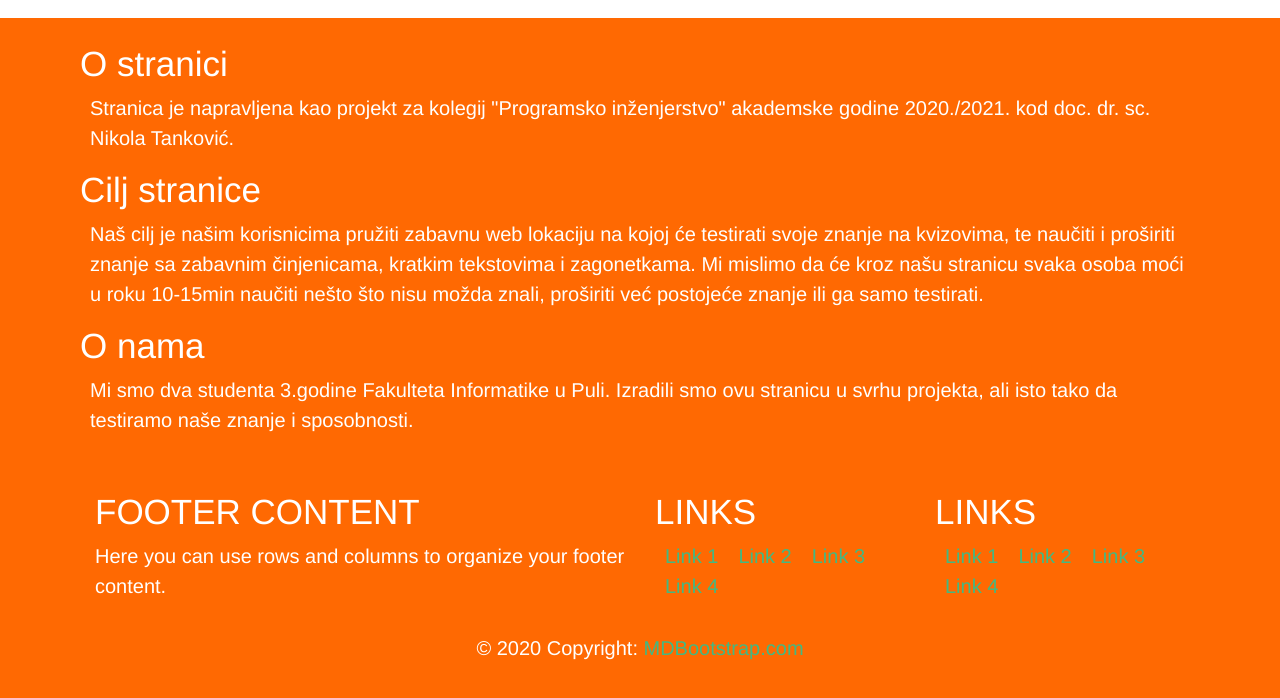
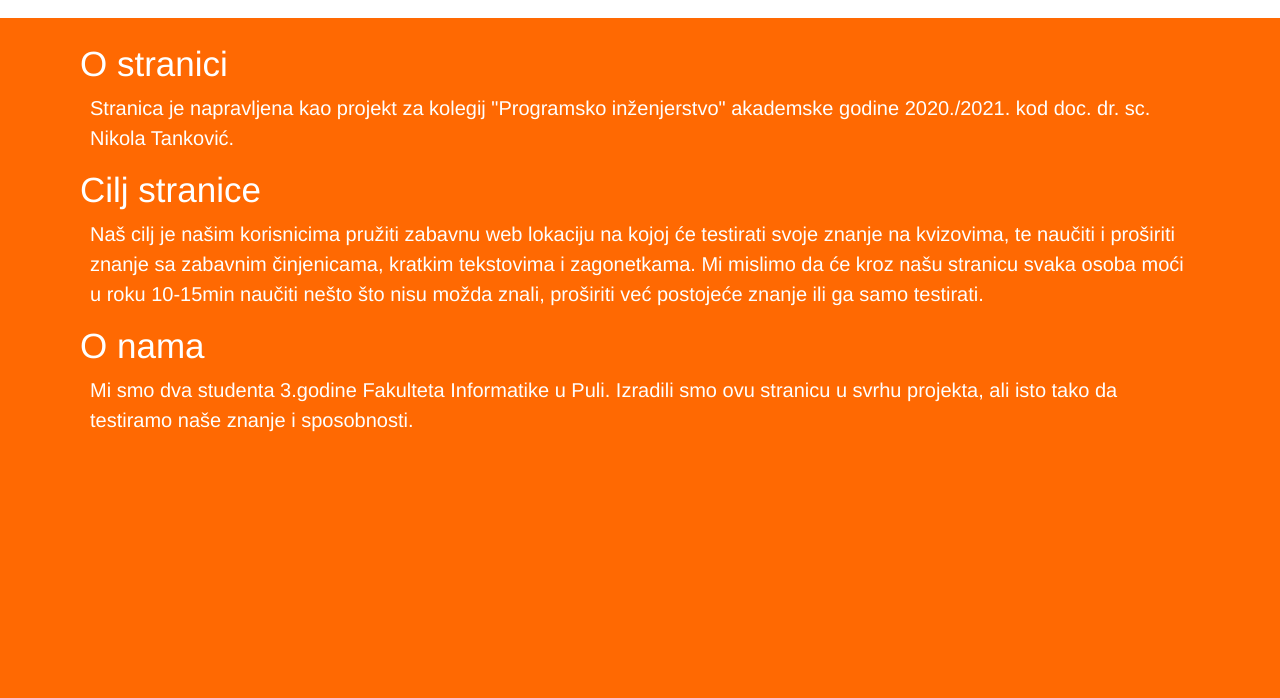
Before and after one commit to kuveeee/misli_brzo, a Vue app in the folder misli_brzo/: page / in a window 1280 px wide. Shown: the part 1146-1844 px from the top of the page. Built offline with nearby package versions, Linux system fonts and the light colour scheme.

Commit message:
Kreiranje footer komponente
Nije dovršeno. Komponenta još nije vidljiva na stranici.

```diff
--- a/misli_brzo/src/components/HelloWorld.vue
+++ b/misli_brzo/src/components/HelloWorld.vue
@@ -66,78 +66,7 @@
           </li>
         </ul>
       </div>
-      <footer class="page-footer font-small blue pt-4">
-    <!-- Footer Links -->
-    <div class="container-fluid text-center text-md-left">
-      <!-- Grid row -->
-      <div class="row">
-        <!-- Grid column -->
-        <div class="col-md-6 mt-md-0 mt-3">
-          <!-- Content -->
-          <h5 class="text-uppercase">Footer Content</h5>
-          <p>
-            Here you can use rows and columns to organize your footer content.
-          </p>
-        </div>
-        <!-- Grid column -->
-
-        <hr class="clearfix w-100 d-md-none pb-3" />
-
-        <!-- Grid column -->
-        <div class="col-md-3 mb-md-0 mb-3">
-          <!-- Links -->
-          <h5 class="text-uppercase">Links</h5>
-
-          <ul class="list-unstyled">
-            <li>
-              <a href="#!">Link 1</a>
-            </li>
-            <li>
-              <a href="#!">Link 2</a>
-            </li>
-            <li>
-              <a href="#!">Link 3</a>
-            </li>
-            <li>
-              <a href="#!">Link 4</a>
-            </li>
-          </ul>
-        </div>
-        <!-- Grid column -->
-
-        <!-- Grid column -->
-        <div class="col-md-3 mb-md-0 mb-3">
-          <!-- Links -->
-          <h5 class="text-uppercase">Links</h5>
-
-          <ul class="list-unstyled">
-            <li>
-              <a href="#!">Link 1</a>
-            </li>
-            <li>
-              <a href="#!">Link 2</a>
-            </li>
-            <li>
-              <a href="#!">Link 3</a>
-            </li>
-            <li>
-              <a href="#!">Link 4</a>
-            </li>
-          </ul>
-        </div>
-        <!-- Grid column -->
-      </div>
-      <!-- Grid row -->
-    </div>
-    <!-- Footer Links -->
-
-    <!-- Copyright -->
-    <div class="footer-copyright text-center py-3">
-      © 2020 Copyright:
-      <a href="https://mdbootstrap.com/"> MDBootstrap.com</a>
-    </div>
-    <!-- Copyright -->
-  </footer>
+      <!-- Mjesto za footer (privremeno) -->
     </div>
   </div>
 </template>
--- a/misli_brzo/src/components/footer.vue
+++ b/misli_brzo/src/components/footer.vue
@@ -72,3 +72,9 @@
     <!-- Copyright -->
   </footer>
 </template>
+
+<script>
+export default {
+  name: "footer"
+};
+</script>
--- a/misli_brzo/src/views/Home.vue
+++ b/misli_brzo/src/views/Home.vue
@@ -1,6 +1,7 @@
 <template>
   <div class="home">
     <HelloWorld msg="MisliBrzo"/>
+    <footer/>
   </div>
 </template>
 
@@ -13,7 +14,7 @@ export default {
   name: 'Home',
   components: {
     HelloWorld,
-    footer
-  }
+    footer,
+  },
 }
 </script>
```
